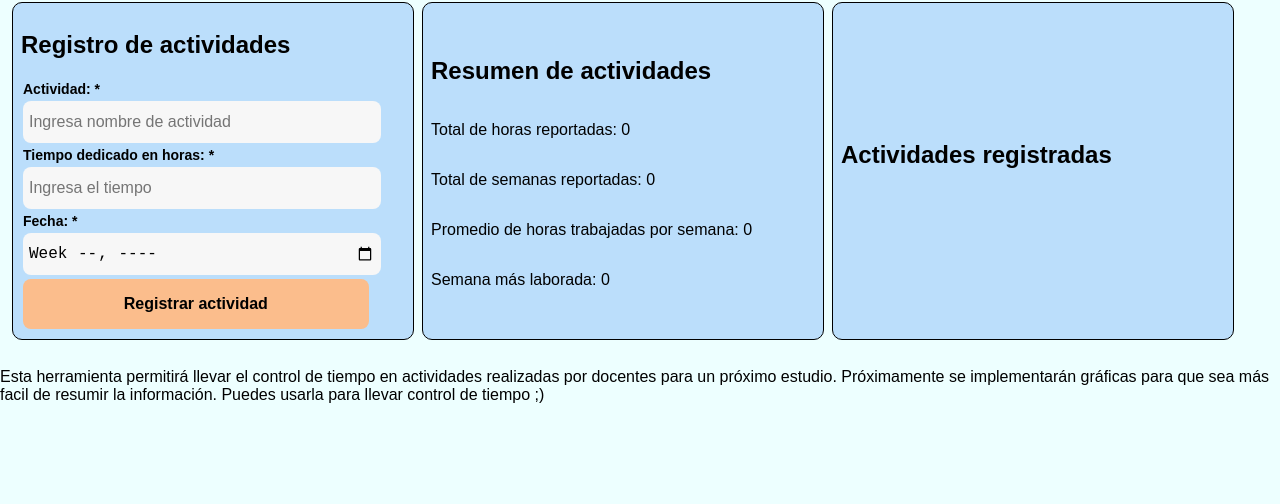
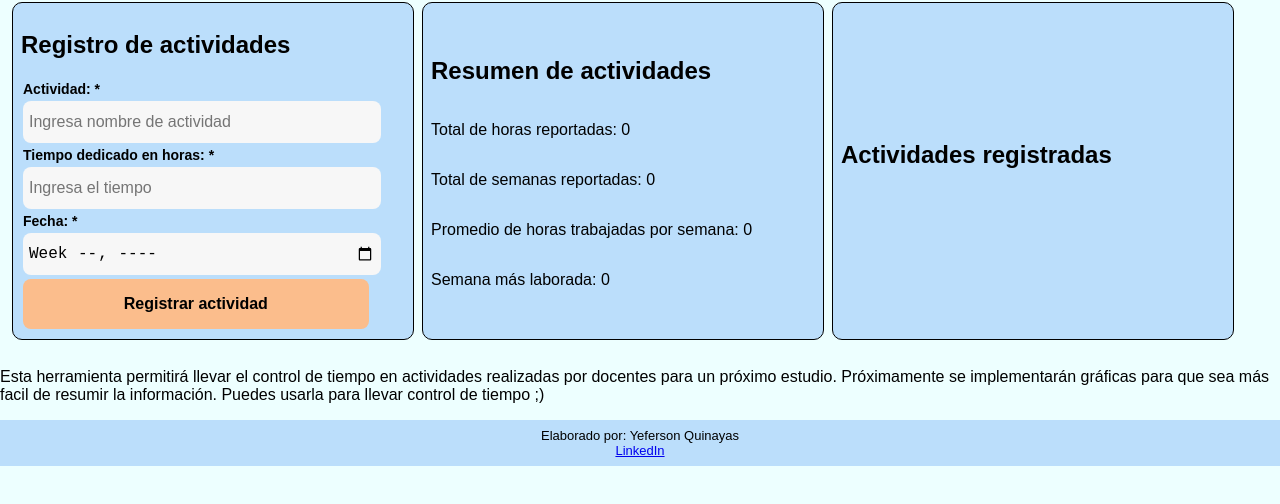
Before and after one commit to yaquinayas/effort-teacher-demo, a plain HTML site: page index.html in a window 1280 px wide. Shown: the part 90-594 px from the top of the page. Drawn offline with Linux system fonts and the light colour scheme.

Commit message:
footer done

```diff
--- a/index.html
+++ b/index.html
@@ -153,7 +153,17 @@
 
 
 
-
+        footer{
+            background-color: var(--effort-cyan);
+            display: flex;
+            flex-direction: column;
+            align-items: center;
+            padding: 8px 0 8px;
+        }
+        footer p{
+            margin: 0;
+            font-size: small;
+        }
 
 
 
@@ -240,6 +250,11 @@
         Próximamente se implementarán gráficas para que sea más
         facil de resumir la información. Puedes usarla para llevar control de tiempo ;)
     </p>
+    <footer>
+        <p>Elaborado por: Yeferson Quinayas</p>
+
+        <p> <a href="https://www.linkedin.com/in/yefersonqj/" target="_blank">LinkedIn</a> </p>
+    </footer>
 
     <script src="./analisis.js" ></script>
 </body>
```
